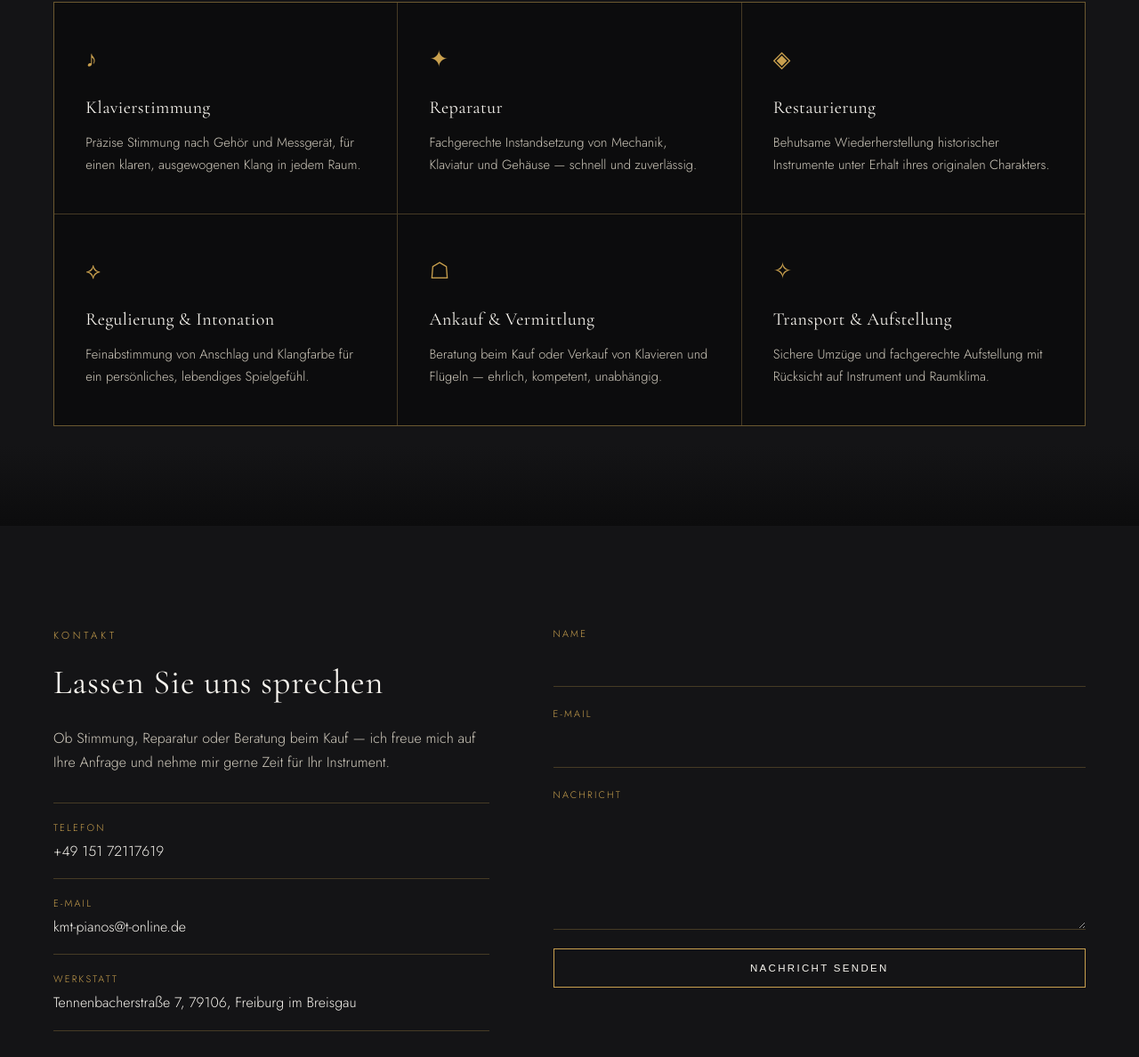
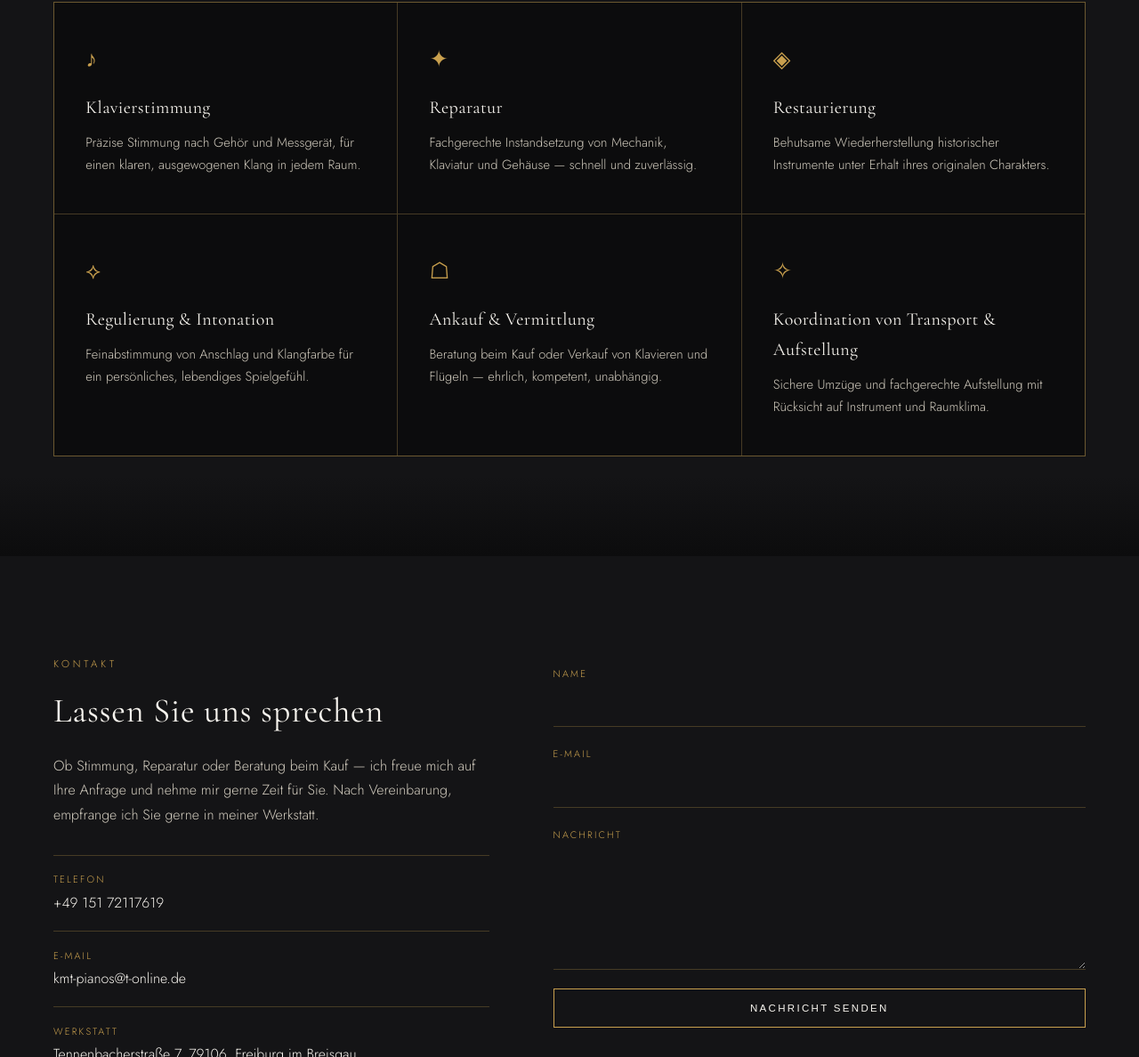
Before and after one commit to py75fyzfwz-spec/Kim-M-ller-Klaiverbauer, a plain HTML site: page index.html in a window 1280 px wide. Shown: the part 1571-2759 px from the top of the page at 89% size. Drawn offline with nearby package versions, Linux system fonts and the light colour scheme.

Commit message:
Details verändert

```diff
--- a/index.html
+++ b/index.html
@@ -35,7 +35,7 @@
 
   <section class="hero">
     <div class="hero-content">
-      <p class="eyebrow">Klavier- und Flügelbau seit 2009</p>
+      <p class="eyebrow">Flügel Handel und Service in Freiburg seit 1997</p>
       <h1>Kim Müller</h1>
       <p class="hero-role">Klavierbaumeister</p>
       <div class="hero-rule"></div>
@@ -105,7 +105,7 @@
         </div>
         <div class="service reveal" style="--reveal-delay: 0.15s">
           <div class="service-icon" aria-hidden="true">✧</div>
-          <h3>Transport &amp; Aufstellung</h3>
+          <h3>Koordination von Transport &amp; Aufstellung</h3>
           <p>Sichere Umzüge und fachgerechte Aufstellung mit Rücksicht auf Instrument und Raumklima.</p>
         </div>
       </div>
@@ -118,7 +118,7 @@
         <p class="eyebrow">Kontakt</p>
         <h2>Lassen Sie uns sprechen</h2>
         <p>Ob Stimmung, Reparatur oder Beratung beim Kauf — ich freue mich auf Ihre Anfrage und
-        nehme mir gerne Zeit für Ihr Instrument.</p>
+        nehme mir gerne Zeit für Sie. Nach Vereinbarung, empfrange ich Sie gerne in meiner Werkstatt.</p>
         <ul class="contact-list">
           <li>
             <span class="contact-label">Telefon</span>
```
